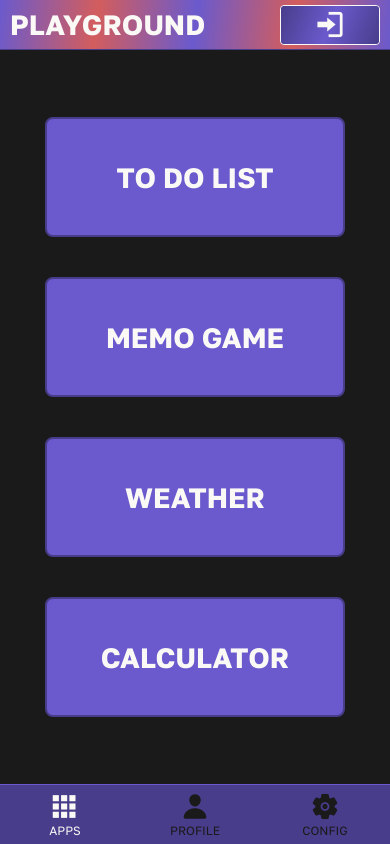
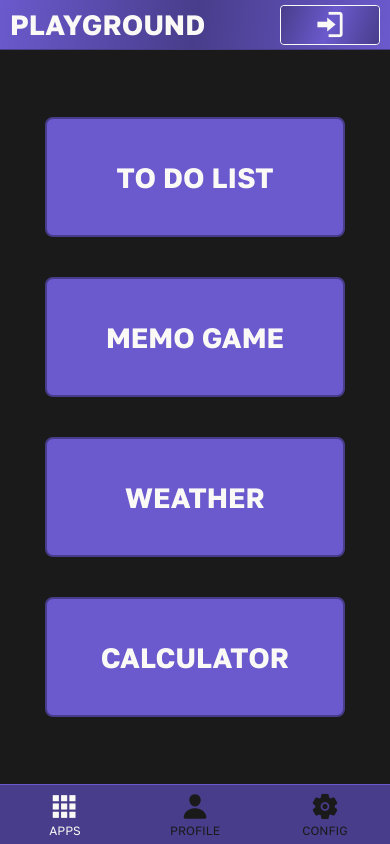
Before and after one commit to santio89/playground-react-native, a React Native app: screen /LogIn in a window 390 px wide. Built offline with nearby package versions, Linux system fonts and the light colour scheme.

Commit message:
small fix

```diff
--- a/components/Header.jsx
+++ b/components/Header.jsx
@@ -11,12 +11,12 @@ export default function Header({ navigation }) {
   return (
     <TouchableWithoutFeedback onPress={() => Keyboard.dismiss()}>
       <View style={[styles.headerContainer, altColorTheme && styles.altBackground, altColorTheme && styles.altBorder]}>
-        <LinearGradient
-          colors={altColorTheme ? [Constants.colorSecondary, Constants.colorPrimary, Constants.colorSecondary, Constants.colorPrimary, Constants.colorSecondary] : [Constants.colorPrimary, Constants.colorSecondary, Constants.colorPrimary, Constants.colorSecondary, Constants.colorPrimary]}
-          start={{ x: 0, y: 0 }}
-          end={{ x: -0.5, y: -0.5 }}
-          style={{ position: 'absolute', left: 0, right: 0, top: 0, bottom: 0 }}
-        />
+      <LinearGradient
+            colors={altColorTheme ? [Constants.colorSecondary, Constants.colorSecondaryDark, Constants.colorSecondary] : [Constants.colorPrimary, Constants.colorPrimaryDark, Constants.colorPrimary]}
+            start={{ x: 0, y: 0 }}
+            end={{ x: 0.5, y: 0.5 }}
+            style={{ position: 'absolute', left: 0, right: 0, top: 0, bottom: 0, borderRadius: 4 }}
+          />
         <TouchableOpacity onPress={() => navigation.navigate("Apps", { screen: "AppsHome" })}><Text style={styles.header}>PLAYGROUND</Text></TouchableOpacity>
         <TouchableOpacity style={[styles.loginContainer, altColorTheme && styles.altLoginContainer]} onPress={() => avatar ? navigation.navigate("Profile") : navigation.navigate("Auth", { screen: "LogIn" })}>
           <LinearGradient
```
